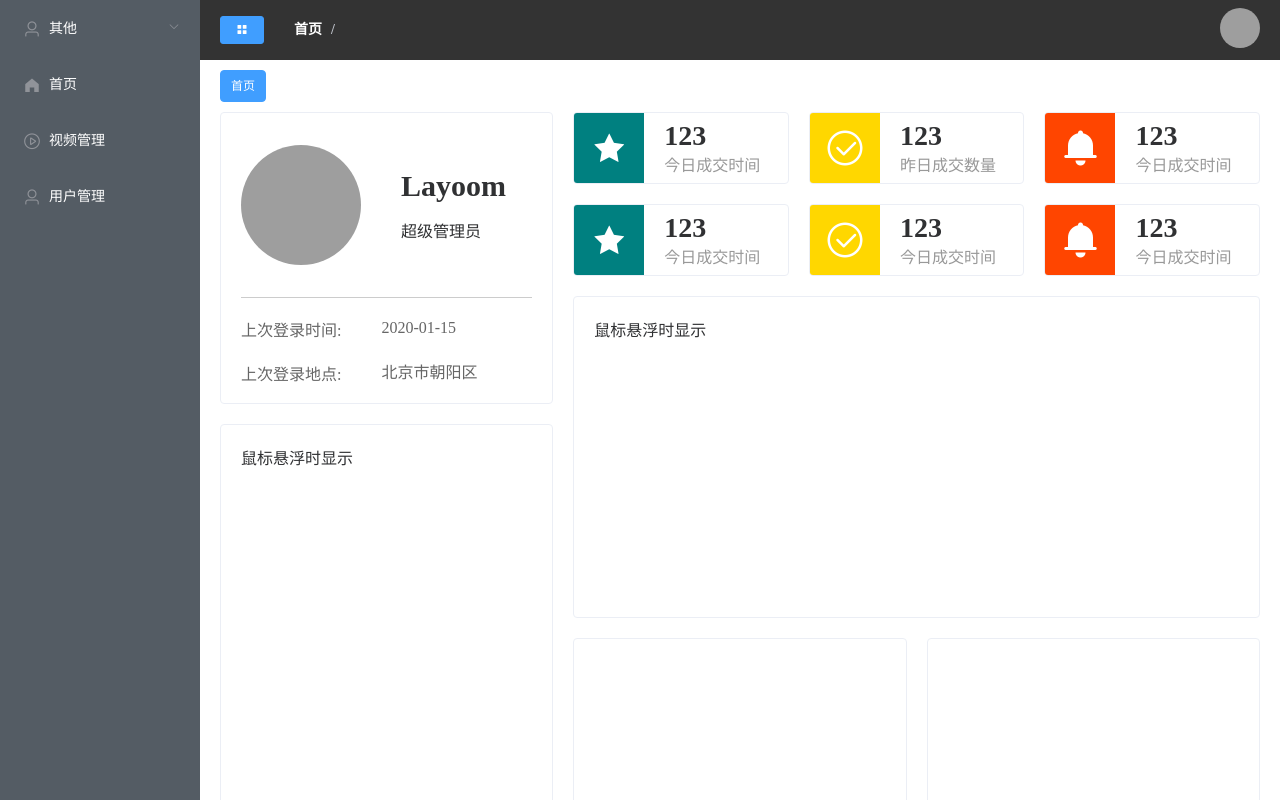
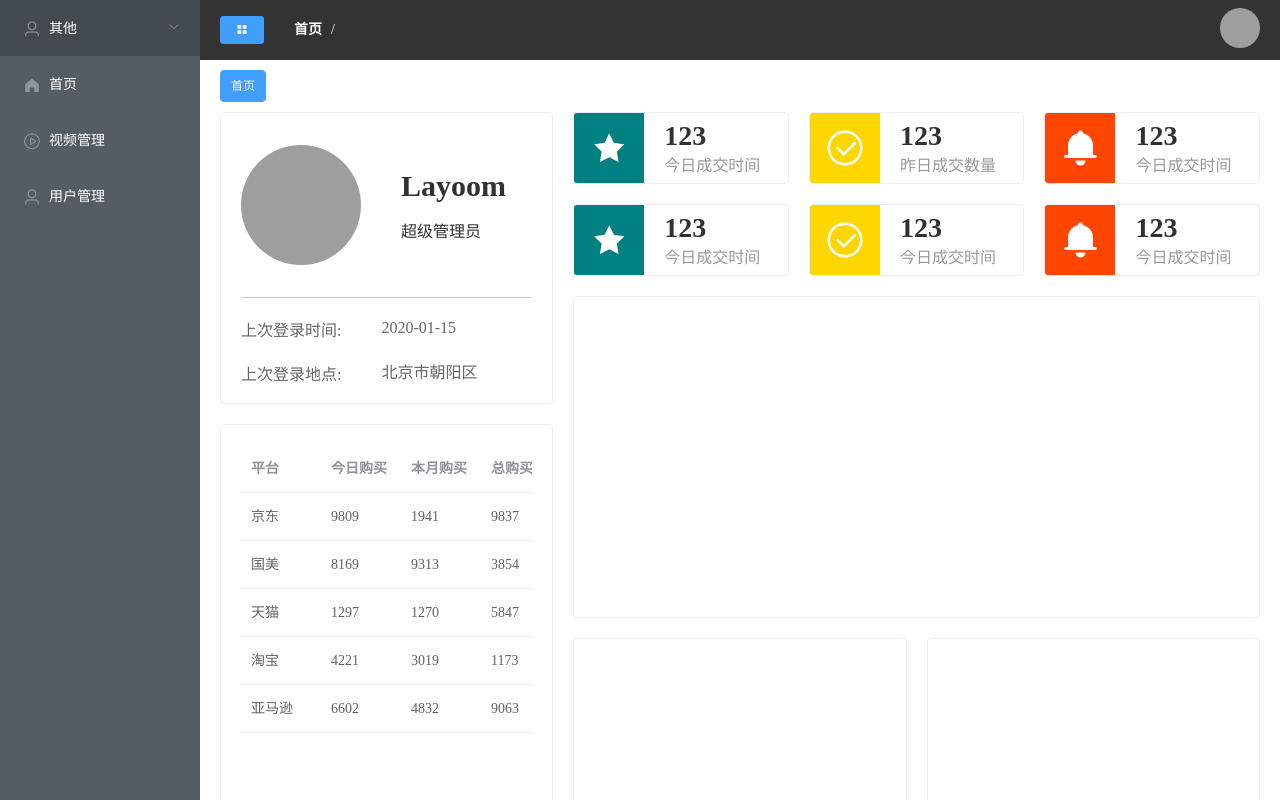
Before and after one commit to wsh3038971/manage-system, a Vue app: page /#/ in a window 1280 px wide. Built offline with nearby package versions, Linux system fonts and the light colour scheme; grey boxes are pictures that could not be loaded.

Commit message:
Echarts组件封装替换

```diff
--- a/package.json
+++ b/package.json
@@ -9,6 +9,7 @@
   "dependencies": {
     "axios": "^0.20.0",
     "core-js": "^3.6.5",
+    "echarts": "^4.9.0",
     "element-ui": "^2.13.2",
     "mockjs": "^1.1.0",
     "vue": "^2.6.11",
--- /dev/null
+++ b/src/components/Echarts.vue
@@ -0,0 +1,83 @@
+<template>
+  <div style="height: 100%" ref="echart"></div>
+</template>
+
+<script>
+import echarts from "echarts";
+export default {
+  props: {
+    //   图标数据
+    chartData: {
+      type: Object,
+      default() {
+        return {
+          // x轴默认数据
+          xData: [],
+          series: [],
+        };
+      },
+    },
+    // 图表是否含有坐标轴标识
+    isAxisChart: {
+      type: Boolean,
+      default: true,
+    },
+  },
+  computed: {
+    //   判断图表是否携带坐标轴
+    options() {
+      return this.isAxisChart ? this.axisOption : this.normalOption;
+    },
+  },
+  data() {
+    return {
+      // 初始化echarts
+      echarts: null,
+      // 有坐标轴的
+      axisOption: {
+        // x轴
+        xAxis: [
+          {
+            type: "category",
+            data: [],
+          },
+        ],
+        // y轴
+        yAxis: [
+            {
+                type: 'value'
+            }
+        ],
+        series: []
+      },
+      // 没有坐标轴的
+      normalOption: {
+        series: []
+      },
+    };
+  },
+  methods: {
+    // 初始化echarts
+    initChart() {
+      // 检测echarts是否已经初始化
+      if (this.echarts) {
+        // 加载图表
+        this.echarts.setOptions(this.options);
+      } else {
+        // 初始化图表
+        this.echarts = echarts.init(this.$refs.echart);
+        this.echarts.setOptions(this.options);
+      }
+    },
+    // 加载图表数据
+    initChartData() {
+      if (this.isAxisChart) {
+      } else {
+      }
+    },
+  },
+};
+</script>
+
+<style>
+</style>
--- a/src/mock/home.js
+++ b/src/mock/home.js
@@ -8,23 +8,61 @@ export default {
                 videoData: [
                     {
                         name: 'SpringBoot',
-                        value: Mock.Random.float(1000, 10000, 0, 2)
+                        value: Mock.Random.float(1000, 10000, 0, 2),
+                        image: Mock.Random.image('300x300', '#50B347', '#FFF', 'Mock.js')
                     },
                     {
                         name: 'JavaScript',
-                        value: Mock.Random.float(1000, 10000, 0, 2)
+                        value: Mock.Random.float(1000, 10000, 0, 2),
+                        image: Mock.Random.image('300x300', '#50B347', '#FFF', 'Mock.js')
+
                     },
                     {
                         name: 'Java',
-                        value: Mock.Random.float(1000, 10000, 0, 2)
+                        value: Mock.Random.float(1000, 10000, 0, 2),
+                        image: Mock.Random.image('300x300', '#50B347', '#FFF', 'Mock.js')
                     },
                     {
                         name: 'PHP',
-                        value: Mock.Random.float(1000, 10000, 0, 2)
+                        value: Mock.Random.float(1000, 10000, 0, 2),
+                        image: Mock.Random.image('300x300', '#50B347', '#FFF', 'Mock.js')
                     },
                     {
                         name: 'dart',
-                        value: Mock.Random.float(1000, 10000, 0, 2)
+                        value: Mock.Random.float(1000, 10000, 0, 2),
+                        image: Mock.Random.image('300x300', '#50B347', '#FFF', 'Mock.js')
+                    }
+                ],
+                tableData: [
+                    {
+                        monthBuy: Mock.Random.float(1000, 10000, 0, 0),
+                        name: '京东',
+                        todayBuy: Mock.Random.float(1000, 10000, 0, 0),
+                        totalBuy: Mock.Random.float(1000, 10000, 0, 0),
+                    },
+                    {
+                        monthBuy: Mock.Random.float(1000, 10000, 0, 0),
+                        name: '国美',
+                        todayBuy: Mock.Random.float(1000, 10000, 0, 0),
+                        totalBuy: Mock.Random.float(1000, 10000, 0, 0),
+                    },
+                    {
+                        monthBuy: Mock.Random.float(1000, 10000, 0, 0),
+                        name: '天猫',
+                        todayBuy: Mock.Random.float(1000, 10000, 0, 0),
+                        totalBuy: Mock.Random.float(1000, 10000, 0, 0),
+                    },
+                    {
+                        monthBuy: Mock.Random.float(1000, 10000, 0, 0),
+                        name: '淘宝',
+                        todayBuy: Mock.Random.float(1000, 10000, 0, 0),
+                        totalBuy: Mock.Random.float(1000, 10000, 0, 0),
+                    },
+                    {
+                        monthBuy: Mock.Random.float(1000, 10000, 0, 0),
+                        name: '亚马逊',
+                        todayBuy: Mock.Random.float(1000, 10000, 0, 0),
+                        totalBuy: Mock.Random.float(1000, 10000, 0, 0),
                     }
                 ]
             }
--- a/src/mock/index.js
+++ b/src/mock/index.js
@@ -8,4 +8,3 @@ Mock.setup({
 
 // 拦截请求(拦截home/getDate路径下的ajax请求),拦截get请求
 Mock.mock(/\/home\/getData/, 'get', homeApi.getHomeData)
-Mock.mock(/\/home\/getDatas/, 'get', homeApi.datas)
--- a/src/views/home/home.vue
+++ b/src/views/home/home.vue
@@ -4,7 +4,7 @@
       <el-card shadow="hover" style="height: 290px">
         <div class="userMes">
           <div class="user">
-            <img class="userInfo" src="../../assets/image/1.gif" alt="">
+            <img class="userInfo" src="../../assets/image/1.gif" alt />
             <div class="userRank">
               <div class="userName">Layoom</div>
               <div class="userRole">超级管理员</div>
@@ -12,17 +12,26 @@
           </div>
           <div class="loginMes">
             <div class="loginTime">
-              <span>上次登录时间: </span>
-              <span>上次登录地点: </span>
+              <span>上次登录时间:</span>
+              <span>上次登录地点:</span>
             </div>
             <div class="loginAddress">
-              <span>2020-01-15 </span>
+              <span>2020-01-15</span>
               <span>北京市朝阳区</span>
             </div>
           </div>
         </div>
       </el-card>
-      <el-card shadow="hover" style="height: 560px">鼠标悬浮时显示</el-card>
+      <el-card shadow="hover" style="height: 515px">
+        <template>
+          <el-table :data="tableData" style="width: 100%">
+            <el-table-column prop="name" label="平台"></el-table-column>
+            <el-table-column prop="todayBuy" label="今日购买"></el-table-column>
+            <el-table-column prop="monthBuy" label="本月购买"></el-table-column>
+            <el-table-column prop="totalBuy" label="总购买"></el-table-column>
+          </el-table>
+        </template>
+      </el-card>
     </el-col>
     <el-col :span="16">
       <div class="modules">
@@ -43,17 +52,17 @@
         </el-row>
       </div>
       <el-card class="echarts1" shadow="hover">
-        <div style="height: 280px"> 鼠标悬浮时显示</div>
+        <Echart style="height: 280px"></Echart>
       </el-card>
       <el-row :gutter="20" class="graph">
         <el-col :span="12">
           <el-card shadow="hover">
-            <div style="height: 260px"></div>
+            <Echart style="height: 260px"></Echart>
           </el-card>
         </el-col>
         <el-col :span="12">
           <el-card shadow="hover">
-            <div style="height: 260px"></div>
+            <Echart style="height: 260px"></Echart>
           </el-card>
         </el-col>
       </el-row>
@@ -62,53 +71,64 @@
 </template>
 
 <script>
+import Echart from '@/components/Echarts'
 export default {
+  components: {
+    Echart
+  },
   data() {
     return {
       countData: [
         {
-          name: '今日成交时间',
+          name: "今日成交时间",
           value: 123,
-          icon: 'star-on',
-          color: '#008080'
+          icon: "star-on",
+          color: "#008080",
         },
         {
-          name: '昨日成交数量',
+          name: "昨日成交数量",
           value: 123,
-          icon: 'circle-check',
-          color: '#FFD700'
+          icon: "circle-check",
+          color: "#FFD700",
         },
         {
-          name: '今日成交时间',
+          name: "今日成交时间",
           value: 123,
-          icon: 'message-solid',
-          color: '#FF4500'
+          icon: "message-solid",
+          color: "#FF4500",
         },
         {
-          name: '今日成交时间',
+          name: "今日成交时间",
           value: 123,
-          icon: 'star-on',
-          color: '#008080'
+          icon: "star-on",
+          color: "#008080",
         },
         {
-          name: '今日成交时间',
+          name: "今日成交时间",
           value: 123,
-          icon: 'circle-check',
-          color: '#FFD700'
+          icon: "circle-check",
+          color: "#FFD700",
         },
         {
-          name: '今日成交时间',
+          name: "今日成交时间",
           value: 123,
-          icon: 'message-solid',
-          color: '#FF4500'
-        }
-      ]
-    }
+          icon: "message-solid",
+          color: "#FF4500",
+        },
+      ],
+      tableData: [],
+    };
+  },
+  methods: {
+    getTableData() {
+      this.$http.get("/home/getDatas").then((response) => {
+        this.tableData = response.data.data.tableData
+        console.log(response.data.data.tableData)
+      });
+    },
   },
   created() {
-    this.$http.get("/home/getDatas").then((response) => {
-      console.log(response);
-    });
+    this.getTableData();
   },
 };
 </script>
```
Also changed, not shown: 1 other file (tests, documents, lock files or other folders).
